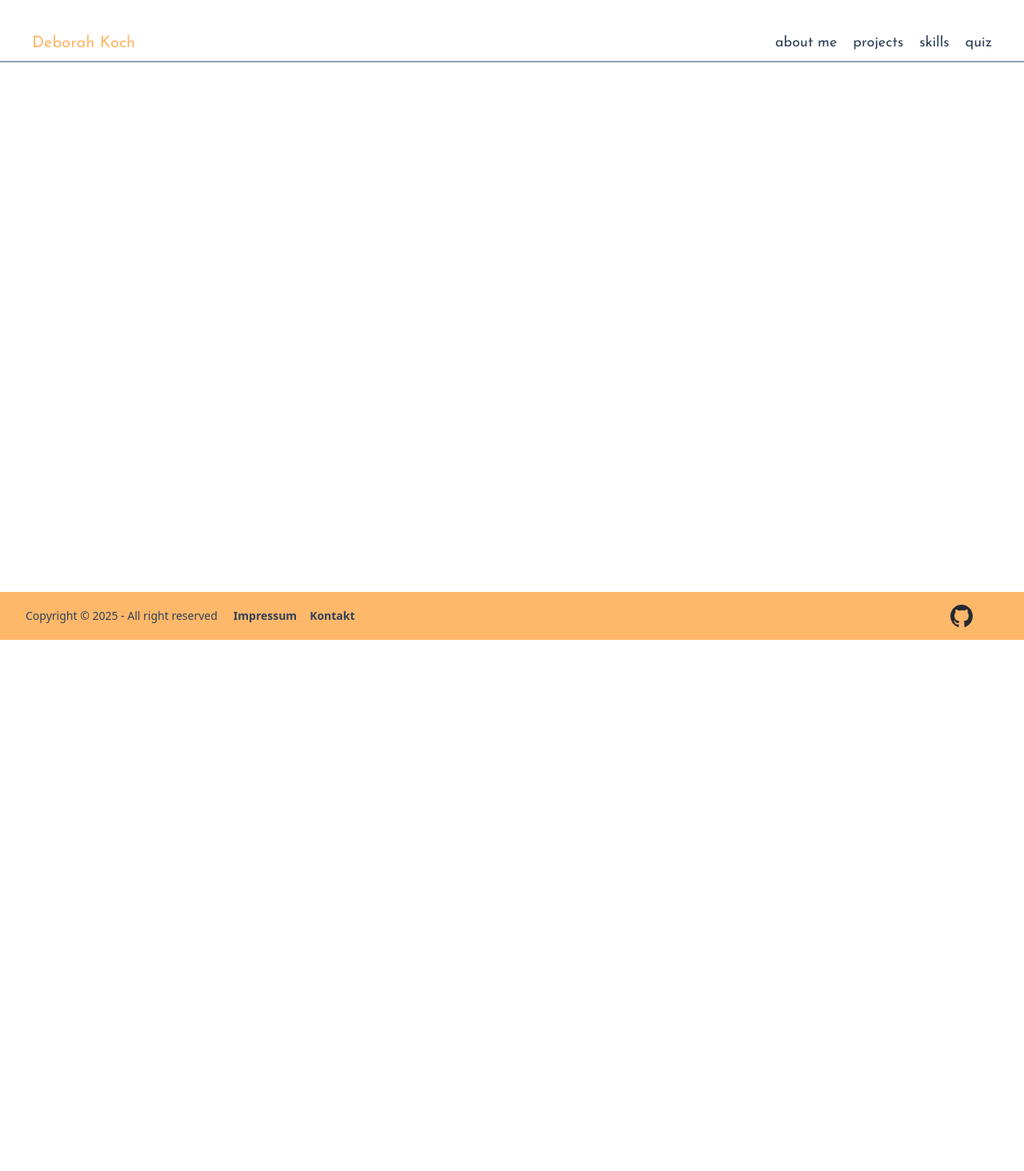
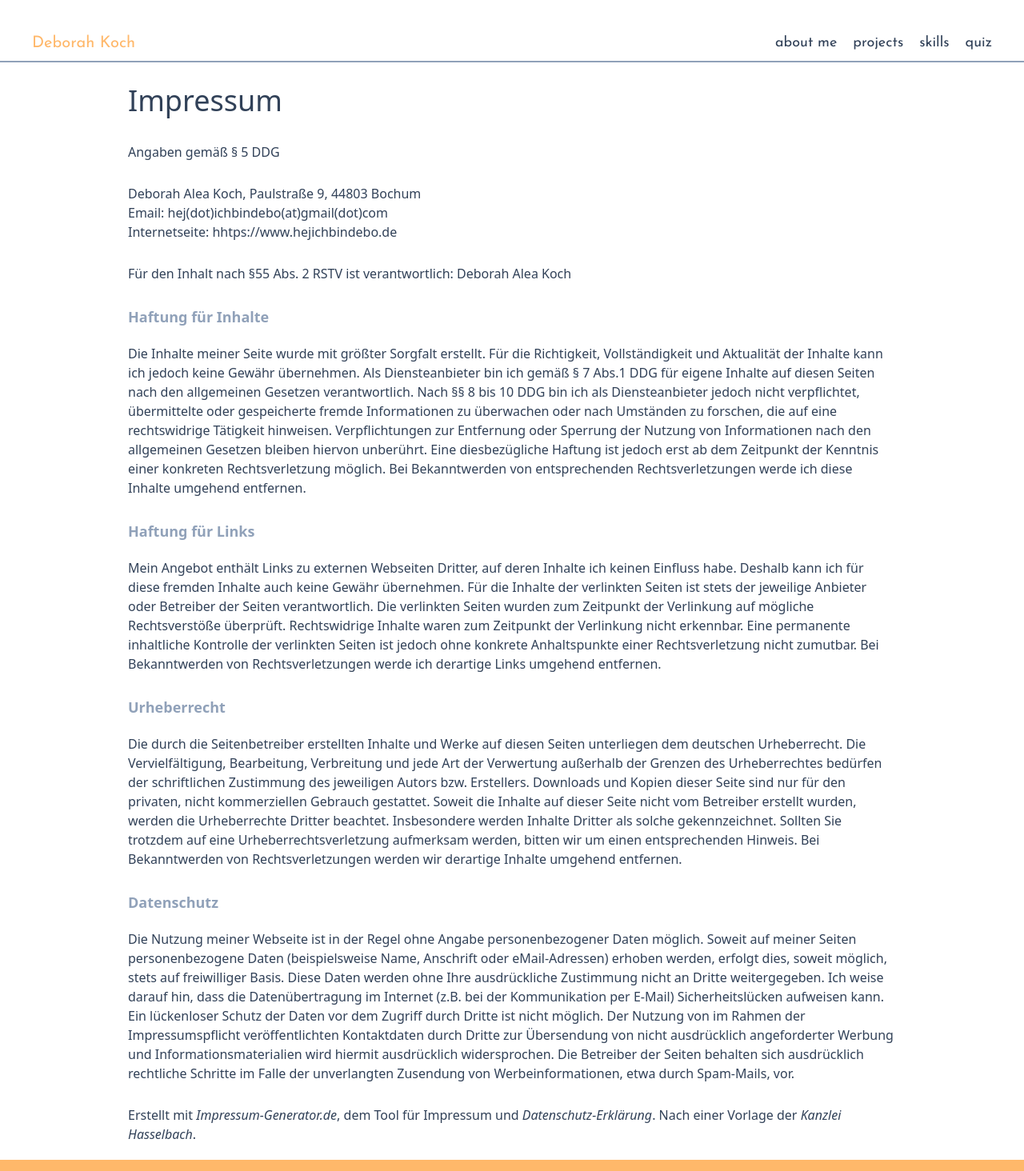
Before and after one commit to DeborahAleaKoch/hejIchBinDebo, a React (Vite) app: page /impressum in a window 1280 px wide. Shown: the top 1464 px of the page at 80% size. Before the commit the page ends 800 px from the top, so only its background shows below. Built offline with nearby package versions, Linux system fonts and the light colour scheme.

Commit message:
add impressum text

```diff
--- /dev/null
+++ b/src/components/ImpressumArticle.tsx
@@ -0,0 +1,18 @@
+export interface Props {
+	title: string;
+	text: string;
+}
+
+export const ImpressumArticle: React.FunctionComponent<Props> = ({
+	title,
+	text,
+}) => {
+	return (
+		<div className="text">
+			<h2 className='font-semibold text-lg text-(--color-secondary-light) mb-5'>
+				{title}
+			</h2>
+			<p>{text}</p>
+		</div>
+	);
+};
--- a/src/pages/Impressum.tsx
+++ b/src/pages/Impressum.tsx
@@ -1,7 +1,115 @@
+import { ImpressumArticle } from "../components/ImpressumArticle";
+
 export const Impressum = () => {
 	return (
-		<>
-			<div></div>
-		</>
+		<div className='mx-40 py-5 font-light'>
+			<h1 className='text-4xl mb-8 font-extralight'>Impressum</h1>
+			<section className='flex flex-col gap-7'>
+				<p>Angaben gemäß § 5 DDG</p>
+				<article>
+					<p>Deborah Alea Koch, Paulstraße 9, 44803 Bochum</p>
+					<p>Email: hej(dot)ichbindebo(at)gmail(dot)com</p>
+					<p>Internetseite: hhtps://www.hejichbindebo.de</p>
+				</article>
+				<p>
+					Für den Inhalt nach §55 Abs. 2 RSTV ist verantwortlich: Deborah Alea
+					Koch
+				</p>
+
+				<ImpressumArticle
+					title='Haftung für Inhalte'
+					text='Die Inhalte meiner Seite wurde mit größter Sorgfalt erstellt. Für
+						die Richtigkeit, Vollständigkeit und Aktualität der Inhalte kann ich
+						jedoch keine Gewähr übernehmen. Als Diensteanbieter bin ich gemäß §
+						7 Abs.1 DDG für eigene Inhalte auf diesen Seiten nach den
+						allgemeinen Gesetzen verantwortlich. Nach §§ 8 bis 10 DDG bin ich
+						als Diensteanbieter jedoch nicht verpflichtet, übermittelte oder
+						gespeicherte fremde Informationen zu überwachen oder nach Umständen
+						zu forschen, die auf eine rechtswidrige Tätigkeit hinweisen.
+						Verpflichtungen zur Entfernung oder Sperrung der Nutzung von
+						Informationen nach den allgemeinen Gesetzen bleiben hiervon
+						unberührt. Eine diesbezügliche Haftung ist jedoch erst ab dem
+						Zeitpunkt der Kenntnis einer konkreten Rechtsverletzung möglich. Bei
+						Bekanntwerden von entsprechenden Rechtsverletzungen werde ich diese
+						Inhalte umgehend entfernen.'
+				/>
+				<ImpressumArticle
+					title='Haftung für Links'
+					text='Mein Angebot enthält Links zu externen Webseiten Dritter, auf deren
+						Inhalte ich keinen Einfluss habe. Deshalb kann ich für diese fremden
+						Inhalte auch keine Gewähr übernehmen. Für die Inhalte der verlinkten
+						Seiten ist stets der jeweilige Anbieter oder Betreiber der Seiten
+						verantwortlich. Die verlinkten Seiten wurden zum Zeitpunkt der
+						Verlinkung auf mögliche Rechtsverstöße überprüft. Rechtswidrige
+						Inhalte waren zum Zeitpunkt der Verlinkung nicht erkennbar. Eine
+						permanente inhaltliche Kontrolle der verlinkten Seiten ist jedoch
+						ohne konkrete Anhaltspunkte einer Rechtsverletzung nicht zumutbar.
+						Bei Bekanntwerden von Rechtsverletzungen werde ich derartige Links
+						umgehend entfernen.'
+				/>
+				<ImpressumArticle
+					title='Urheberrecht'
+					text='Die durch die Seitenbetreiber erstellten Inhalte und Werke auf
+						diesen Seiten unterliegen dem deutschen Urheberrecht. Die
+						Vervielfältigung, Bearbeitung, Verbreitung und jede Art der
+						Verwertung außerhalb der Grenzen des Urheberrechtes bedürfen der
+						schriftlichen Zustimmung des jeweiligen Autors bzw. Erstellers.
+						Downloads und Kopien dieser Seite sind nur für den privaten, nicht
+						kommerziellen Gebrauch gestattet. Soweit die Inhalte auf dieser
+						Seite nicht vom Betreiber erstellt wurden, werden die Urheberrechte
+						Dritter beachtet. Insbesondere werden Inhalte Dritter als solche
+						gekennzeichnet. Sollten Sie trotzdem auf eine
+						Urheberrechtsverletzung aufmerksam werden, bitten wir um einen
+						entsprechenden Hinweis. Bei Bekanntwerden von Rechtsverletzungen
+						werden wir derartige Inhalte umgehend entfernen.'
+				/>
+				<ImpressumArticle
+					title='Datenschutz'
+					text='Die Nutzung meiner Webseite ist in der Regel ohne Angabe
+						personenbezogener Daten möglich. Soweit auf meiner Seiten
+						personenbezogene Daten (beispielsweise Name, Anschrift oder
+						eMail-Adressen) erhoben werden, erfolgt dies, soweit möglich, stets
+						auf freiwilliger Basis. Diese Daten werden ohne Ihre ausdrückliche
+						Zustimmung nicht an Dritte weitergegeben. Ich weise darauf hin, dass
+						die Datenübertragung im Internet (z.B. bei der Kommunikation per
+						E-Mail) Sicherheitslücken aufweisen kann. Ein lückenloser Schutz der
+						Daten vor dem Zugriff durch Dritte ist nicht möglich. Der Nutzung
+						von im Rahmen der Impressumspflicht veröffentlichten Kontaktdaten
+						durch Dritte zur Übersendung von nicht ausdrücklich angeforderter
+						Werbung und Informationsmaterialien wird hiermit ausdrücklich
+						widersprochen. Die Betreiber der Seiten behalten sich ausdrücklich
+						rechtliche Schritte im Falle der unverlangten Zusendung von
+						Werbeinformationen, etwa durch Spam-Mails, vor.'
+				/>
+
+				<p>
+					Erstellt mit{" "}
+					<a
+						href='https://impressum-generator.de'
+						rel='dofollow'
+						className='italic'
+					>
+						Impressum-Generator.de
+					</a>
+					, dem Tool für Impressum und{" "}
+					<a
+						href='https://impressum-generator.de/datenschutz-generator'
+						rel='dofollow'
+						className='italic'
+					>
+						Datenschutz-Erklärung
+					</a>
+					. Nach einer Vorlage der{" "}
+					<a
+						href='https://www.kanzlei-hasselbach.de/'
+						rel='dofollow'
+						className='italic'
+					>
+						Kanzlei Hasselbach
+					</a>
+					.
+				</p>
+			</section>
+		</div>
 	);
 };
```
